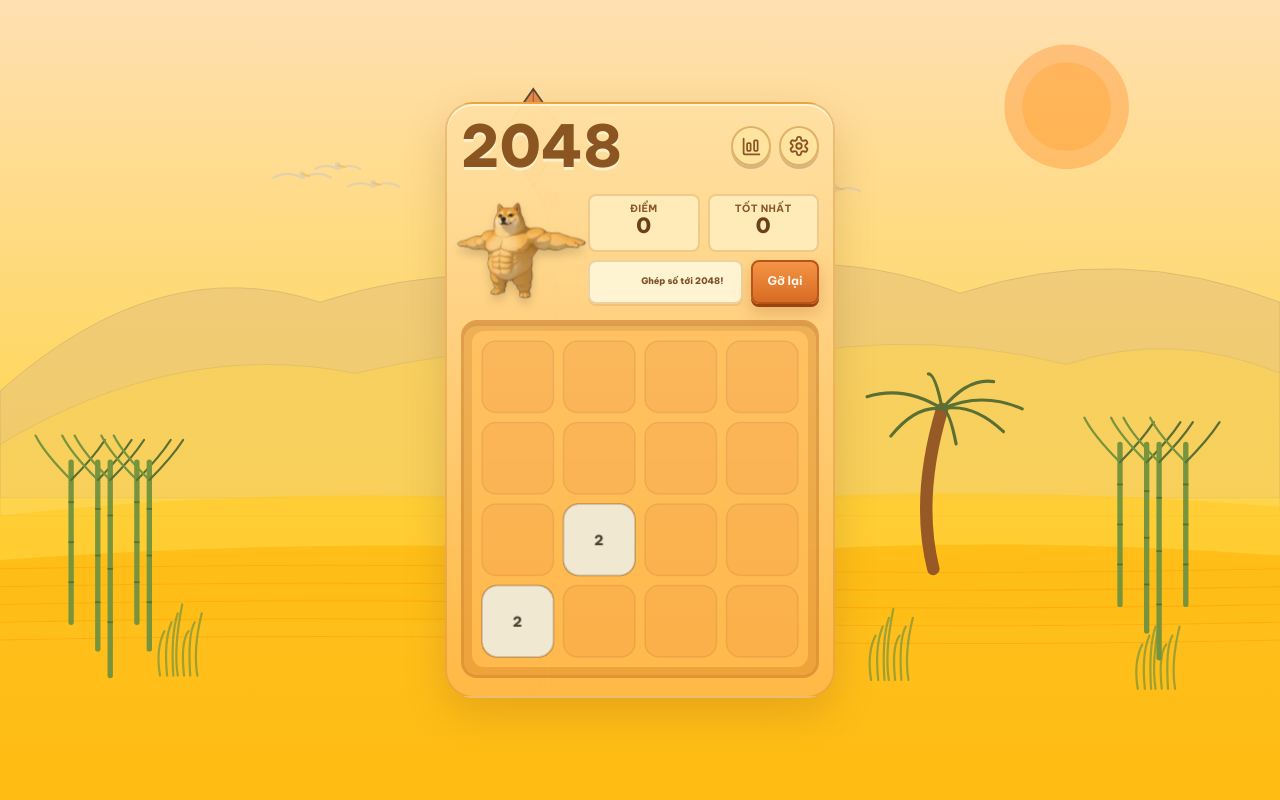
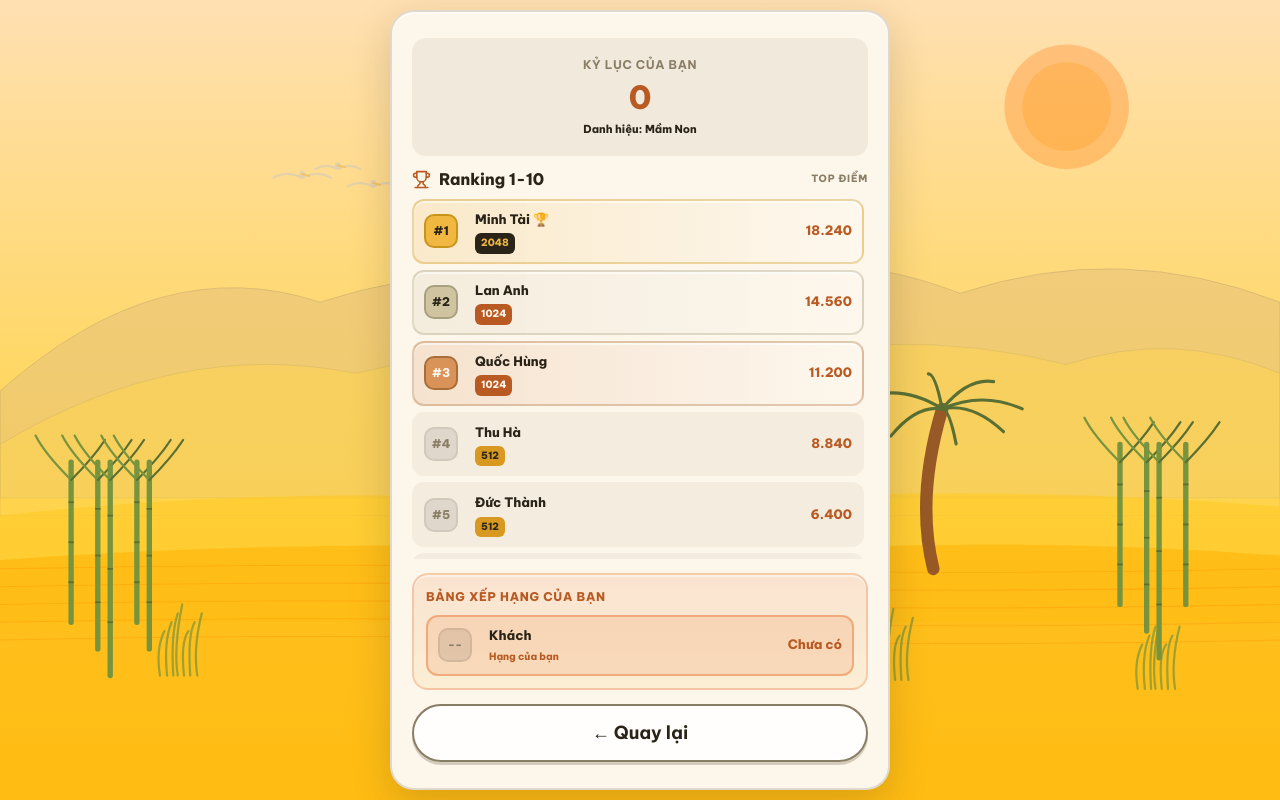
Before and after one commit to tducn110/2048888, a React (Vite) app: page / in a window 1280 px wide. Built offline with nearby package versions, Linux system fonts and the light colour scheme.

Commit message:
Change initial screen to dashboard to fix audio unlocking

```diff
--- a/src/app/App.tsx
+++ b/src/app/App.tsx
@@ -11,7 +11,7 @@ type Screen = "dashboard" | "game" | "settings";
 export default function App() {
   const { stats, recordGame } = useLocalStats();
   const [bgId, setBgId] = useState(() => Math.floor(Math.random() * 4) + 1);
-  const [screen, setScreen] = useState<Screen>("game");
+  const [screen, setScreen] = useState<Screen>("dashboard");
   const [musicEnabled, setMusicEnabled] = useState(true);
   const [sfxEnabled, setSfxEnabled] = useState(true);
   const { playSfx } = useGameAudio(musicEnabled, sfxEnabled);
```
